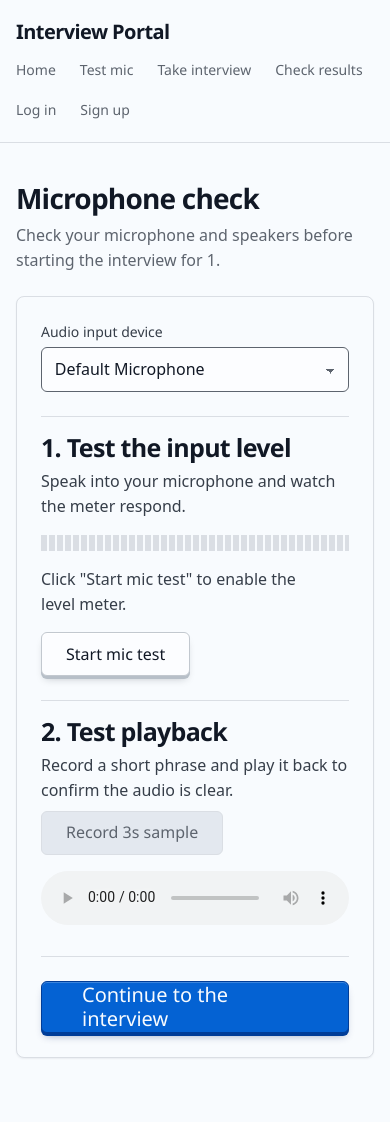
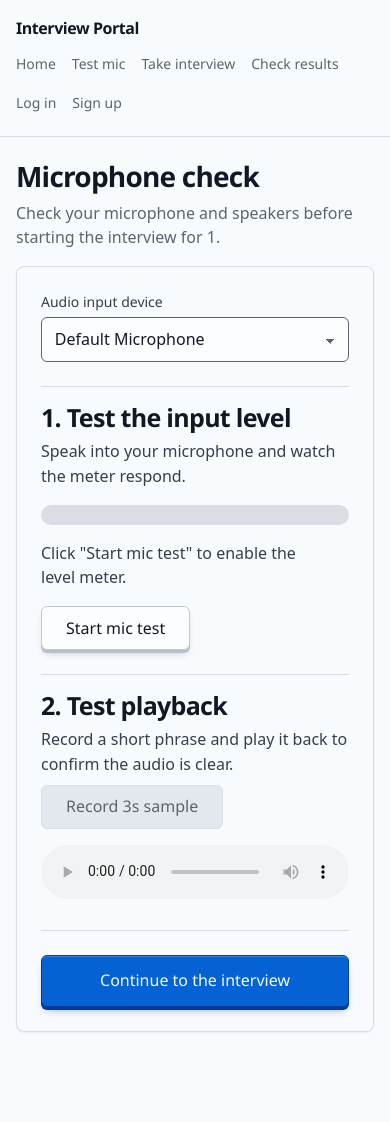
Before and after one commit to ngminhhoang2006/AI-Interviewer-Project, a Flask app: page /mic_test/1/1 in a window 390 px wide. After the commit the page ends 1032 px from the top, so only its background shows below. Run offline with Flask 3, Linux system fonts and the light colour scheme; some libraries are stand-ins or nearby versions.

Commit message:
Add files via upload

```diff
--- a/static/style.css
+++ b/static/style.css
@@ -58,7 +58,7 @@ label {
     text-decoration: none;
 }
 
-.navbar .nav-links { display: flex; flex-wrap: wrap; gap: var(--space-xs) var(--space-lg); margin: 0; padding: 0; list-style: none; }
+.navbar .nav-links { display: flex; flex-wrap: wrap; align-items: center; gap: var(--space-xs) var(--space-md); margin: 0; padding: 0; list-style: none; }
 
 .navbar .nav-links a {
     display: inline-block;
@@ -216,8 +217,8 @@ input[type="radio"], input[type="checkbox"] { width: 1.1rem; height: 1.1rem; mar
 .form-group:last-child { margin-bottom: 0; }
 
 .field-hint { display: block; margin-top: var(--space-2xs); color: var(--color-muted); font-size: var(--text-xs); }
-.form-actions { display: flex; flex-wrap: wrap; justify-content: flex-end; gap: var(--space-md); margin-top: var(--space-lg); }
-#uploadForm .btn { align-self: flex-end; }
+.form-actions { display: flex; flex-wrap: wrap; justify-content: center; gap: var(--space-md); margin-top: var(--space-lg); }
+#uploadForm .btn { align-self: center; }
 
 .field-grid { display: grid; grid-template-columns: minmax(0, 1fr) minmax(0, 1fr); gap: 0 var(--space-lg); align-items: start; }
 
@@ -527,17 +534,33 @@ input[type="radio"], input[type="checkbox"] { width: 1.1rem; height: 1.1rem; mar
 
 /* Microphone test: the level is a meter of cells */
 .meter-container {
+    container-type: inline-size;
     width: 100%;
-    height: 1rem;
+    height: 1.25rem;
     margin: var(--space-md) 0;
+    overflow: hidden;
+    border-radius: 10px;
     background-color: var(--color-rule);
-    -webkit-mask-image: repeating-linear-gradient(90deg, var(--color-ink) 0 6px, transparent 6px 8px);
-    mask-image: repeating-linear-gradient(90deg, var(--color-ink) 0 6px, transparent 6px 8px);
 }
 
-.meter-fill { width: 0; height: 100%; background-color: var(--color-accent); }
+/* The gradient is sized to the whole track (container query units), so a short fill shows only the green end */
+.meter-fill {
+    width: 0;
+    height: 100%;
+    background-color: #10b981;
+    background-image: linear-gradient(90deg, #10b981 0%, #f59e0b 65%, #dc2626 100%);
+    background-size: 100cqw 100%;
+    background-repeat: no-repeat;
+    transition: width 0.05s ease-out;
+}
+
+/* Browsers without container query units keep the old solid green bar */
+@supports not (width: 1cqw) {
+    .meter-fill { background-image: none; }
+}
 
 .test-audio-preview { width: 100%; margin-top: var(--space-md); }
+.mic-card .btn-group, .mic-card .form-actions { justify-content: center; }
 .candidate-info { margin: 0 0 var(--space-xs); color: var(--color-ink-2); }
 #micStatus { margin-bottom: var(--space-md); }
 .is-ok { color: var(--color-success); font-weight: 500; }
@@ -605,21 +628,63 @@ input[type="radio"], input[type="checkbox"] { width: 1.1rem; height: 1.1rem; mar
 @keyframes pulse { 0%, 100% { opacity: 1; } 50% { opacity: 0.75; } }
 @keyframes fade-in { from { opacity: 0; } to { opacity: 1; } }
 
-/* Small screens */
+/* Touch: every control gets a 44px target, wherever the width is */
+@media (pointer: coarse) {
+    .navbar .nav-links a, .field-row a, .hero a:not(.btn), .link-button { display: inline-flex; align-items: center; min-height: 44px; }
+    .btn-sm, .confirm-btn { min-height: 44px; }
+}
+
+/* Collapsed nav: nav.js adds .nav-compact when the links do not fit on one row (narrow screens, long
+   translations, long usernames). Without script the links simply wrap. */
+.navbar .brand { display: inline-flex; align-items: center; }
+.nav-compact .navbar .brand { min-height: 44px; }
+.nav-compact .navbar .nav-toggle { display: inline-flex; }
+.nav-compact .navbar .nav-links { display: none; flex-basis: 100%; flex-direction: column; align-items: stretch; gap: 0; border-top: var(--rule-hair) solid var(--color-rule); }
+.nav-compact .navbar.nav-open .nav-links { display: flex; }
+.nav-compact .navbar .nav-links a { display: flex; align-items: center; min-height: 44px; padding: 0; border-bottom: var(--rule-hair) solid var(--color-rule); }
+.nav-compact .navbar .nav-links a:active { background-color: var(--color-paper-2); }
+.nav-compact .navbar .nav-links a.active { padding-inline-start: var(--space-sm); box-shadow: inset 3px 0 0 var(--color-accent); color: var(--color-ink); font-weight: 600; }
+.nav-compact .navbar .lang-item { padding: var(--space-sm) 0; }
+.nav-compact .navbar .lang-form, .nav-compact .navbar .lang-select { width: 100%; }
+.nav-compact .lang-select { min-height: 44px; }
+
+/* The six result columns stop fitting below 52rem, so each row becomes a card */
+@media (max-width: 52rem) {
+    .results-table thead { position: absolute; width: 1px; height: 1px; overflow: hidden; clip-path: inset(50%); }
+    .results-table, .results-table tbody, .results-table tr { display: block; }
+    .results-table tr { padding: var(--space-sm) 0; border-bottom: var(--rule-hair) solid var(--color-rule); }
+    .results-table td { display: grid; grid-template-columns: 7.5rem minmax(0, 1fr); gap: var(--space-sm); padding: var(--space-3xs) 0; border: none; text-align: start; }
+    .results-table td::before { content: attr(data-label); color: var(--color-muted); font-family: var(--font-display); font-size: var(--text-sm); font-weight: 500; }
+    .results-table .num { text-align: start; }
+}
+
+/* Phones: a smaller register for space and size, columns stack, tables become cards */
 @media (max-width: 40rem) {
-    .hero { padding: var(--space-xl) var(--space-md); }
-    .process li { grid-template-columns: 2rem minmax(0, 1fr); }
+    .navbar { gap: var(--space-xs) var(--space-md); }
+    .navbar .brand { font-size: var(--text-md); }
+    .main-container { padding-top: var(--space-lg); padding-bottom: var(--space-xl); }
+    .page-header { margin-bottom: var(--space-md); }
+    .login-card { margin: var(--space-md) auto; padding: var(--space-lg) var(--space-md); }
+    .hero { margin-bottom: var(--space-lg); padding: var(--space-xl) var(--space-md); }
+    .process li { grid-template-columns: 2rem minmax(0, 1fr); padding: var(--space-md) 0; }
     .process p { grid-column: 2; }
     .field-grid { grid-template-columns: minmax(0, 1fr); }
+    .form-actions { flex-direction: column; }
+    .form-actions .btn, #uploadForm .btn { width: 100%; }
+    .btn-lg { padding: 0 var(--space-lg); font-size: var(--text-md); }
+    .btn-sm, .confirm-btn { min-height: 44px; }
+    .link-button, .field-row a, .hero a:not(.btn) { display: inline-flex; align-items: center; min-height: 44px; }
     .verdict { grid-template-columns: minmax(0, 1fr); align-items: start; }
+    .report-sheet > h2 { margin-top: var(--space-lg); }
+    .q-card { padding: var(--space-md) 0; }
     .q-head { flex-direction: column; gap: var(--space-2xs); }
     .q-fields { grid-template-columns: minmax(0, 1fr); gap: 0; }
     .q-fields dd { margin-bottom: var(--space-xs); }
     .session-bar { flex-direction: column; align-items: flex-start; }
-    .controls-bar .btn-group { width: 100%; margin-left: 0; }
-    .controls-bar .btn-group .btn { flex: 1; }
+    .mode-options { gap: var(--space-xs); }
+    .controls-bar .btn-group { width: 100%; flex-direction: column; margin-inline-start: 0; }
     .search-box, .admin-search-box { flex-direction: column; }
-    .report-item-row { flex-wrap: wrap; }
+    .report-item-row { flex-wrap: wrap; gap: var(--space-xs); }
 }
 
 @media (prefers-reduced-motion: reduce) {
```
Also changed, not shown: other parts of static/style.css (+31 -10 lines).
